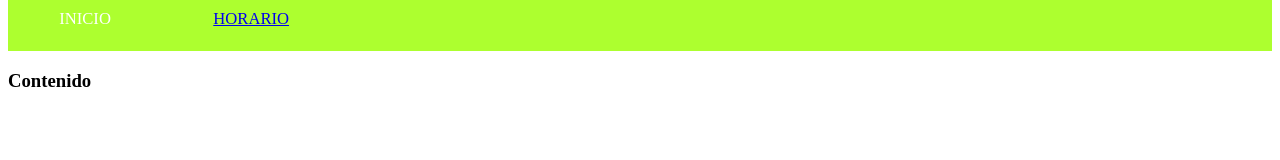
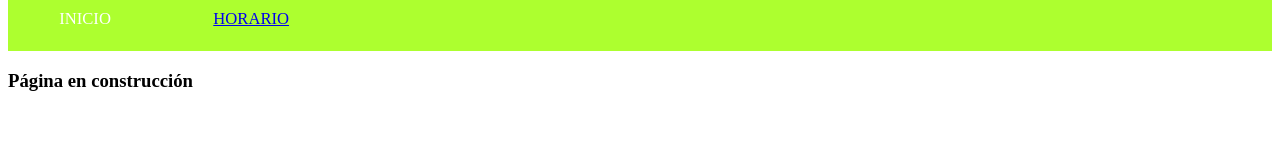
Before and after one commit to wabung/Act2GIT_Mario, a plain HTML site: page index.html in a window 1280 px wide. Shown: the part 127-287 px from the top of the page. Drawn offline with Linux system fonts and the light colour scheme.

Commit message:
Indico que la página esta en construcción

```diff
--- a/index.html
+++ b/index.html
@@ -16,7 +16,7 @@
             <p><a href="horario.html">HORARIO</a></p>
     </nav>
     <main>
-        <h3>Contenido</h3>
+        <h3>Página en construcción</h3>
     </main>
     <footer>
         <h2>Desarrollado por IES Pablo Picasso</h2>
```
